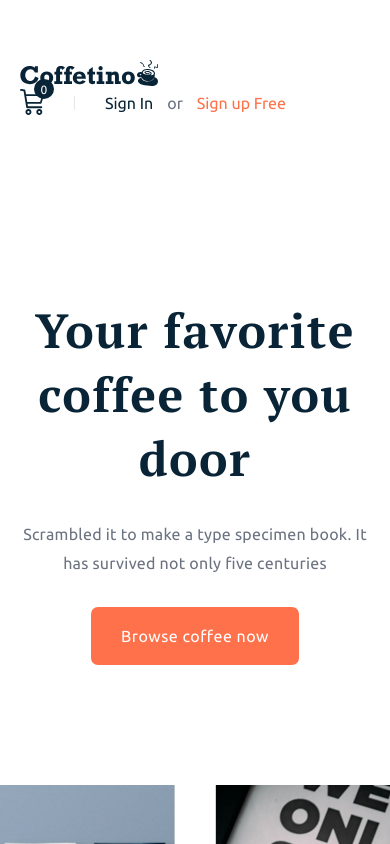
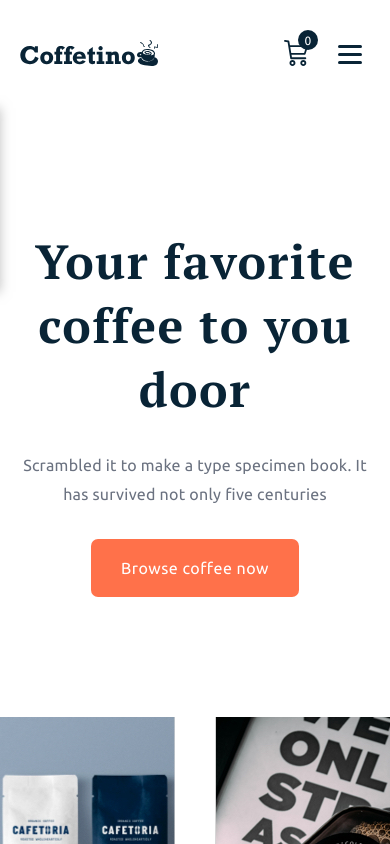
Before and after one commit to victorux/coffetino-app, a React (Create React App) app: page /shop in a window 390 px wide. Shown: the top 844 px of the page. Built offline with nearby package versions, Linux system fonts and the light colour scheme.

Commit message:
added hamburger menu on mobile devices, added hooks, adjusted nav bar on mobile devices

```diff
--- /dev/null
+++ b/src/components/ui/burger/Burger.js
@@ -0,0 +1,20 @@
+import React from 'react'
+import {StyledBurger} from './Burger.styled.js'
+import { bool, func } from 'prop-types';
+
+function Burger({open, setOpen}) {
+  return (
+    <StyledBurger open={open} onClick={() => setOpen(!open)}>
+      <div />
+      <div />
+      <div />
+    </StyledBurger>
+  )
+}
+
+Burger.propTypes = {
+  open: bool.isRequired,
+  setOpen: func.isRequired,
+};
+
+export default Burger
--- /dev/null
+++ b/src/components/ui/burger/Burger.styled.js
@@ -0,0 +1,47 @@
+import styled from 'styled-components';
+
+export const StyledBurger = styled.button`
+  top: 5%;
+  left: 2rem;
+  display: flex;
+  flex-direction: column;
+  justify-content: space-around;
+  width: 2rem;
+  height: 1.5rem;
+  background: transparent;
+  border: none;
+  cursor: pointer;
+  padding: 0;
+  z-index: 10;
+
+  &:focus {
+    outline: none;
+  }
+
+  div {
+    width: 1.5rem;
+    height: 0.14rem;
+    border-radius: 10px;
+    background: ${({ theme }) => theme.colors.black};
+    transition: all 0.3s linear;
+    position: relative;
+    transform-origin: 1px;
+
+    :first-child {
+      transform: ${({ open }) => open ? 'rotate(45deg)' : 'rotate(0)'};
+      background: ${({ open }) => open ? '#FF714A' : '#092436' };
+
+    }
+
+    :nth-child(2) {
+      opacity: ${({ open }) => open ? '0' : '1'};
+      transform: ${({ open }) => open ? 'translateX(20px)' : 'translateX(0)'};
+    }
+
+    :nth-child(3) {
+      transform: ${({ open }) => open ? 'rotate(-45deg)' : 'rotate(0)'};
+      background: ${({ open }) => open ? '#FF714A' : '#092436' };
+      box-shadow: ${({ open }) => open ? '2px 4px 5px 0 rgba(255,113,74,0.75)' : 'unset' };
+    }
+  }
+`;
--- /dev/null
+++ b/src/components/ui/header/DesktopMenu.jsx
@@ -0,0 +1,21 @@
+import React from 'react'
+import {
+  DesktopLinks,
+  Link,
+  StyledSpan,
+  Separator} from './header.styles.js'
+
+function DesktopMenu() {
+  return (
+    <DesktopLinks>
+      <Separator />
+        <div>
+          <Link href="" title="Sign in">Sign In</Link>
+          <StyledSpan>or</StyledSpan>
+          <Link href="" title="Sign up free" isHighlighted>Sign up Free</Link>
+        </div>
+    </DesktopLinks>
+  )
+}
+
+export default DesktopMenu
--- a/src/components/ui/header/Logo.jsx
+++ b/src/components/ui/header/Logo.jsx
@@ -1,11 +1,14 @@
 import logo from "../../../assets/logo.svg"
+import { StyledLogo } from "./header.styles"
 
 import {} from "./header.styles"
 
 function Logo() {
   return (
     <div>
-      <img src={logo} alt="Logo Coffetino"/>
+      <StyledLogo href="/">
+        <img src={logo} alt="Logo Coffetino"/>
+      </StyledLogo>
     </div>
   )
 }
--- /dev/null
+++ b/src/components/ui/header/MobileMenu.jsx
@@ -0,0 +1,25 @@
+import React, { useState, useRef } from "react"
+import { useOnClickOutside } from '../../../hooks';
+import Burger from '../burger/Burger.js'
+import Menu from '../menu/index.js'
+import { MobileMenuContainer } from './header.styles.js'
+
+
+function MobileMenu() {
+
+  const [open, setOpen] = useState(false);
+  // hook that help to close the menu when user click outside of menu
+  const node = useRef();
+  useOnClickOutside(node, () => setOpen(false));
+
+  return (
+    <MobileMenuContainer>
+      <div ref={node}>
+        <Burger open={open} setOpen={setOpen} />
+        <Menu open={open} setOpen={setOpen} />
+      </div>
+    </MobileMenuContainer>
+  )
+}
+
+export default MobileMenu
--- a/src/components/ui/header/header.styles.js
+++ b/src/components/ui/header/header.styles.js
@@ -4,12 +4,25 @@ import {device} from "../../styles/breakpoints.js";
 
 export const StyledHeader = styled.header`
   padding: 40px 0;
+  position: relative;
+
+  @media ${device.tablet}{
+    padding: 20px 0;
+  }
 `
 
 export const Container = styled.div`
   max-width: ${globalVariables.maxWidth};
   margin: 0 auto;
   padding: 20px;
+`
+
+export const StyledLogo = styled.a`
+
+  :hover {
+    opacity: 0.7;
+    transition: all .33s ease;
+  }
 `
 
 export const StyledNav = styled.nav`
@@ -37,6 +50,29 @@ export const LeftLinksContainer = styled.div`
   gap: 30px;
   font-size: ${globalVariables.fontSizes._400};
 
+  a {
+    position: relative;
+  }
+
+  a::before {
+    content: '';
+    position: absolute;
+    width: 100%;
+    height: 1px;
+    border-radius: 4px;
+    background-color: #18272F;
+    bottom: -10px;
+    left: 0;
+    transform-origin: right;
+    transform: scaleX(0);
+    transition: transform .3s ease-in-out;
+  }
+
+  a:hover::before {
+    transform-origin: left;
+    transform: scaleX(1);
+  }
+
   /* Hide links when: viewport < tablet */
   @media ${device.tablet}{
     display: none;
@@ -49,6 +85,46 @@ export const RightNavigation = styled.div`
   flex-wrap: wrap;
   gap: 30px;
   font-size: ${globalVariables.fontSizes._400};
+`
+
+export const DesktopLinks = styled.div`
+  display: flex;
+  flex-direction: row;
+  align-items: center;
+  flex-wrap: wrap;
+  gap: 30px;
+  font-size: ${globalVariables.fontSizes._400};
+
+  a {
+    position: relative;
+
+    :last-child::before {
+      background-color: ${({theme}) => theme.colors.primary};
+    }
+  }
+
+  a::before {
+    content: '';
+    position: absolute;
+    width: 100%;
+    height: 1px;
+    border-radius: 4px;
+    background-color: #18272F;
+    bottom: -10px;
+    left: 0;
+    transform-origin: right;
+    transform: scaleX(0);
+    transition: transform .3s ease-in-out;
+  }
+
+  a:hover::before {
+    transform-origin: left;
+    transform: scaleX(1);
+  }
+
+  @media ${device.tablet}{
+    display: none;
+  }
 `
 
 export const Link = styled.a`
@@ -85,3 +161,16 @@ export const IconQuantity = styled.div`
   justify-content: center;
   font-size: ${globalVariables.fontSizes._300};
 `
+
+
+
+// Mobile Menu
+
+export const MobileMenuContainer = styled.div`
+  display: none;
+  overflow: hidden;
+
+  @media ${device.tablet}{
+    display: block;
+  }
+`
--- a/src/components/ui/header/index.jsx
+++ b/src/components/ui/header/index.jsx
@@ -1,3 +1,4 @@
+import React from "react"
 import Logo from "./Logo"
 import CartIcon from "./CartIcon"
 import {
@@ -8,9 +9,10 @@ import {
   LeftLinksContainer,
   RightNavigation,
   Link,
-  StyledSpan,
   Separator,
 } from "./header.styles"
+import MobileMenu from "./MobileMenu"
+import DesktopMenu from "./DesktopMenu"
 
 function Header() {
   return (
@@ -27,12 +29,10 @@ function Header() {
           </LeftNavigation>
           <RightNavigation>
             <CartIcon />
-            <Separator />
-            <div>
-              <Link href="" title="Sign in">Sign In</Link>
-              <StyledSpan>or</StyledSpan>
-              <Link href="" title="Sign up free" isHighlighted>Sign up Free</Link>
-            </div>
+            {/* Mobile */}
+            <MobileMenu />
+            {/* Desktop */}
+            <DesktopMenu />
           </RightNavigation>
         </StyledNav>
       </Container>
--- /dev/null
+++ b/src/components/ui/menu/Menu.styled.js
@@ -0,0 +1,81 @@
+import styled from 'styled-components';
+import {device} from "../../styles/breakpoints.js";
+
+export const StyledMenu = styled.nav`
+  height: auto;
+  display: flex;
+  flex-direction: column;
+  justify-content: center;
+  background: ${({ theme }) => theme.colors.black};
+  text-align: left;
+  padding: 1rem 4rem;
+  position: absolute;
+  top: 100px;
+  left: 0;
+  transition: transform 0.33s ease-in-out;
+  transform: ${({ open }) => open ? 'translateX(0)' : 'translateX(-100%)'};
+  box-shadow: 0 8px 11px 0 rgba(129,129,129,0.50);
+
+  @media ${device.tablet} {
+    width: 100%;
+  }
+
+  & > a {
+    font-size: 1.5rem;
+    text-transform: capitalize;
+    padding: 1rem 0;
+    letter-spacing: 0.05rem;
+    color: ${({ theme }) => theme.colors.white};
+    text-decoration: none;
+    transition: color 0.25s linear;
+    border-bottom: 1px solid rgba(255,255,255,0.15);
+
+    @media ${device.tablet} {
+      font-size: 1rem;
+      text-align: center;
+    }
+
+    &:hover {
+      color: ${({ theme }) => theme.colors.primary};
+    }
+  }
+
+  div {
+    display: flex;
+    align-items: center;
+    justify-content: center;
+    width: 100%;
+    gap: 7px;
+    color: ${({ theme }) => theme.colors.gray500};
+
+    a {
+      font-size: 1.5rem;
+      text-transform: capitalize;
+      padding: 1rem 0;
+      letter-spacing: 0.05rem;
+      color: ${({ theme }) => theme.colors.white};
+      text-decoration: none;
+      transition: color 0.25s linear;
+
+      :last-child {
+        color: ${({ theme }) => theme.colors.primary};
+        text-decoration: underline;
+      }
+
+      :last-child:hover {
+      color: ${({ theme }) => theme.colors.gray400};
+    }
+
+      @media ${device.tablet} {
+      font-size: 1rem;
+      text-align: center;
+      }
+
+    &:hover {
+      color: ${({ theme }) => theme.colors.primary};
+    }
+
+
+    }
+  }
+`;
--- /dev/null
+++ b/src/components/ui/menu/index.js
@@ -0,0 +1,31 @@
+import React from 'react'
+import { StyledMenu } from './Menu.styled';
+import { bool } from 'prop-types';
+
+const Menu = ({open}) => {
+  return (
+    <StyledMenu open={open} >
+      <a href="/">
+        Shop
+      </a>
+      <a href="/">
+        Subscription
+      </a>
+      <div>
+        <a href="/">
+          Sign In
+        </a>
+        <span>or</span>
+        <a href="/">
+          Sign Up for free
+        </a>
+      </div>
+    </StyledMenu>
+  )
+}
+
+Menu.propTypes = {
+  open: bool.isRequired,
+}
+
+export default Menu;
--- /dev/null
+++ b/src/hooks.js
@@ -0,0 +1,18 @@
+import { useEffect } from 'react';
+
+export const useOnClickOutside = (ref, handler) => {
+  useEffect(() => {
+    const listener = event => {
+      if (!ref.current || ref.current.contains(event.target)) {
+        return;
+      }
+      handler(event);
+    };
+    document.addEventListener('mousedown', listener);
+    return () => {
+      document.removeEventListener('mousedown', listener);
+    };
+  },
+  [ref, handler],
+  );
+};
```
Also changed, not shown: src/assets/icons/menu.svg (added).
